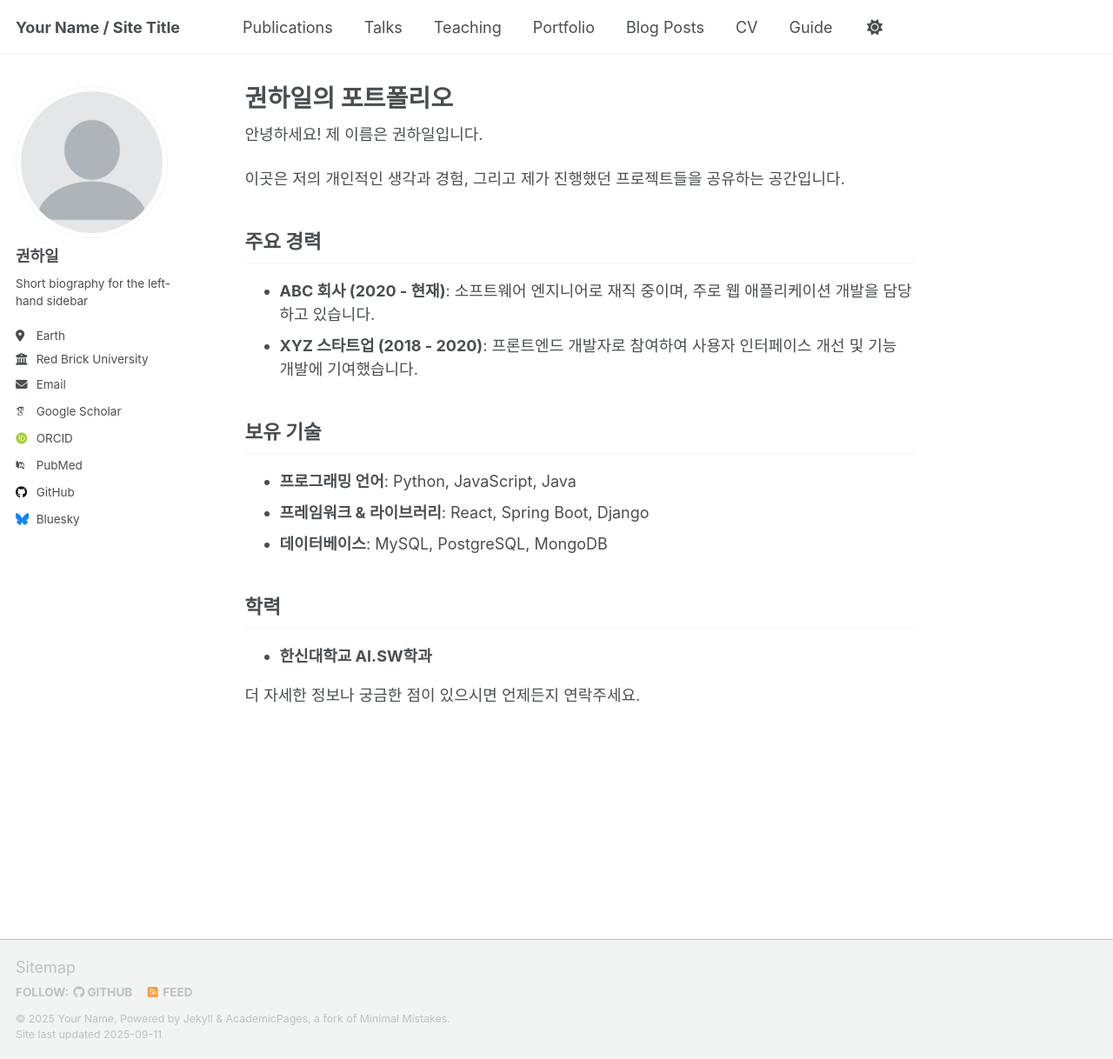
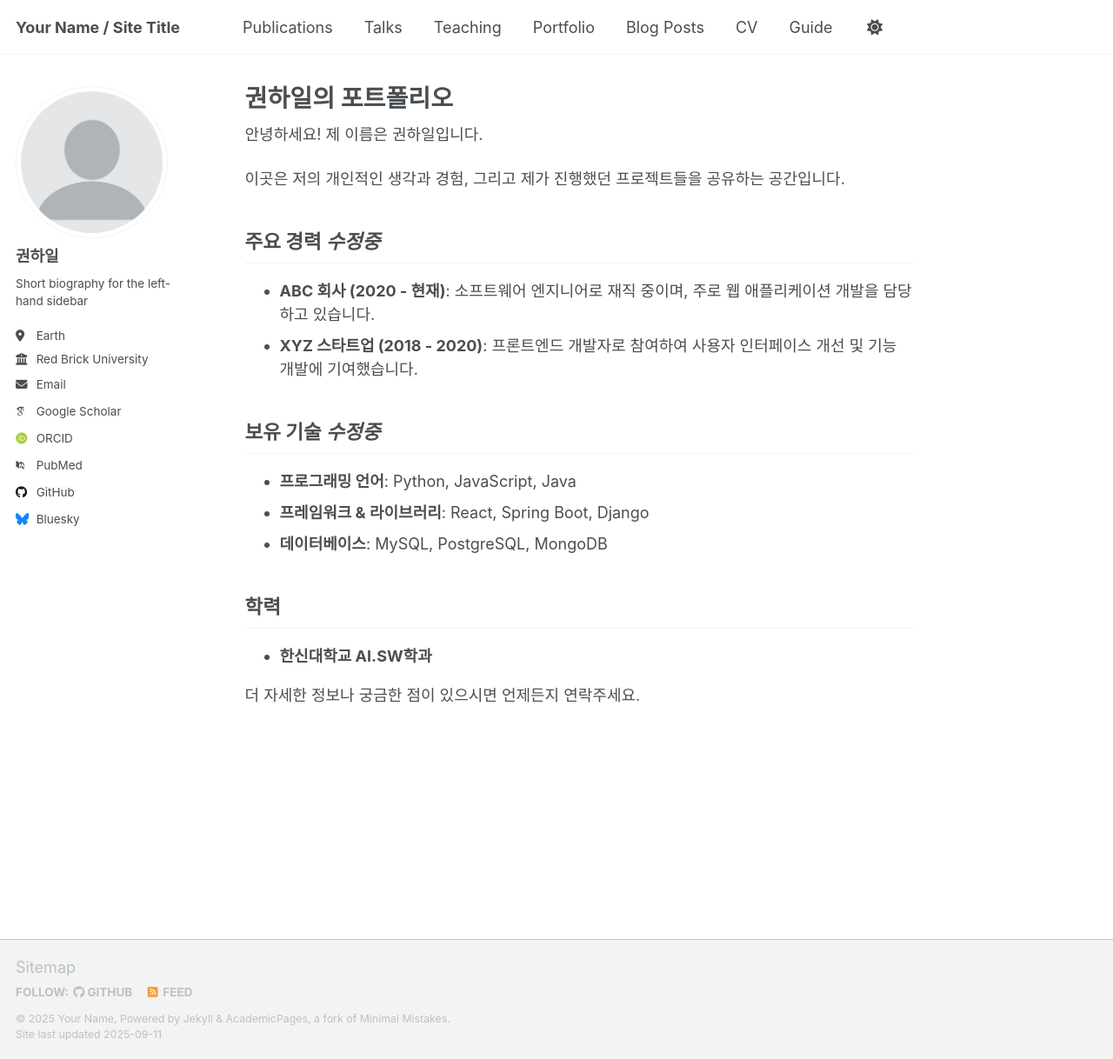
Before and after one commit to inko1122/inko1122.github.io, a Jekyll site: the page built from _pages/about.md, in a window 1280 px wide and 1218 px high. Shown: the whole window at 87% size. Built offline with Jekyll 4.4.1, drawn with Linux system fonts in a browser that asks for light colours; some web fonts are replaced; a script that is not in the unit is left out.

Commit message:
docs: Add 'under modification' notice to career and skills sections

```diff
--- a/_pages/about.md
+++ b/_pages/about.md
@@ -8,12 +8,12 @@ author_profile: true
 
 이곳은 저의 개인적인 생각과 경험, 그리고 제가 진행했던 프로젝트들을 공유하는 공간입니다.
 
-## 주요 경력
+## 주요 경력 *수정중*
 
 *   **ABC 회사 (2020 - 현재)**: 소프트웨어 엔지니어로 재직 중이며, 주로 웹 애플리케이션 개발을 담당하고 있습니다.
 *   **XYZ 스타트업 (2018 - 2020)**: 프론트엔드 개발자로 참여하여 사용자 인터페이스 개선 및 기능 개발에 기여했습니다.
 
-## 보유 기술
+## 보유 기술 *수정중*
 
 *   **프로그래밍 언어**: Python, JavaScript, Java
 *   **프레임워크 & 라이브러리**: React, Spring Boot, Django
```
